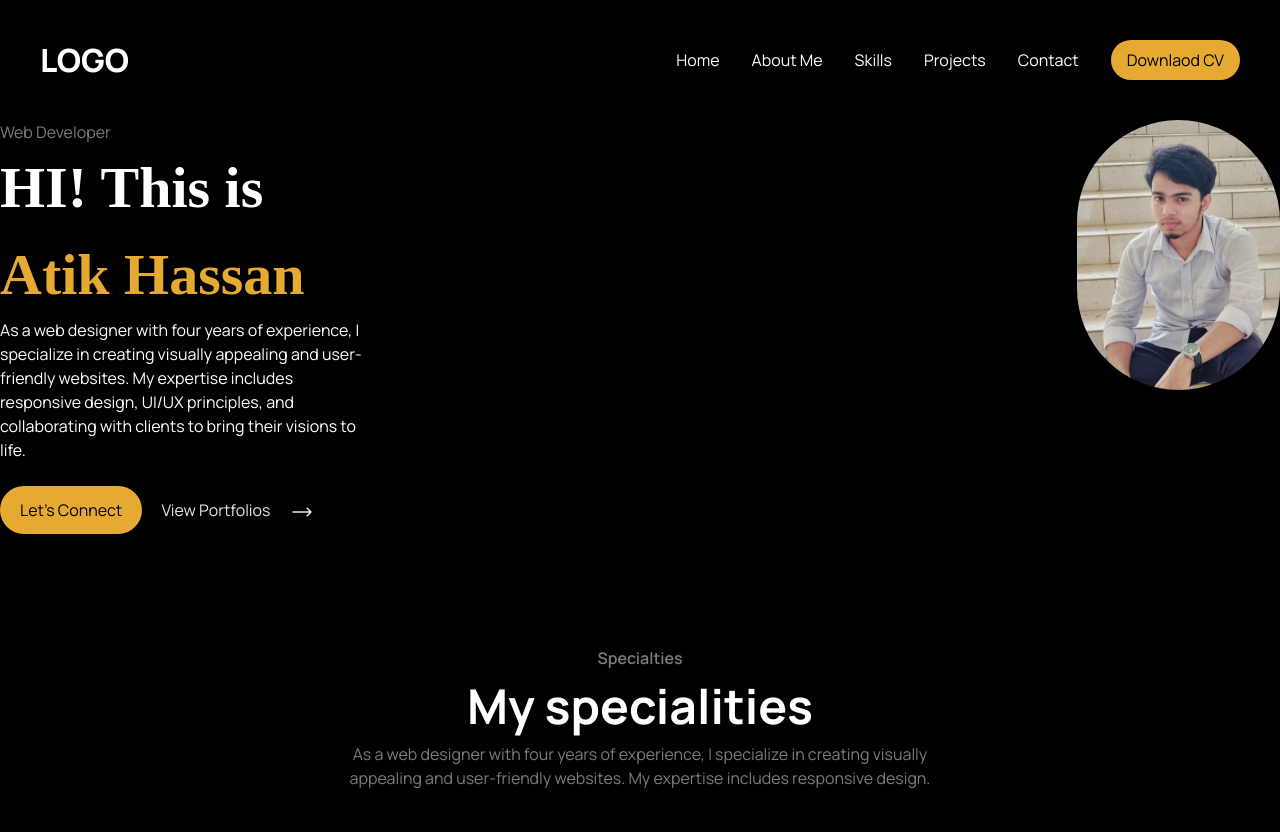
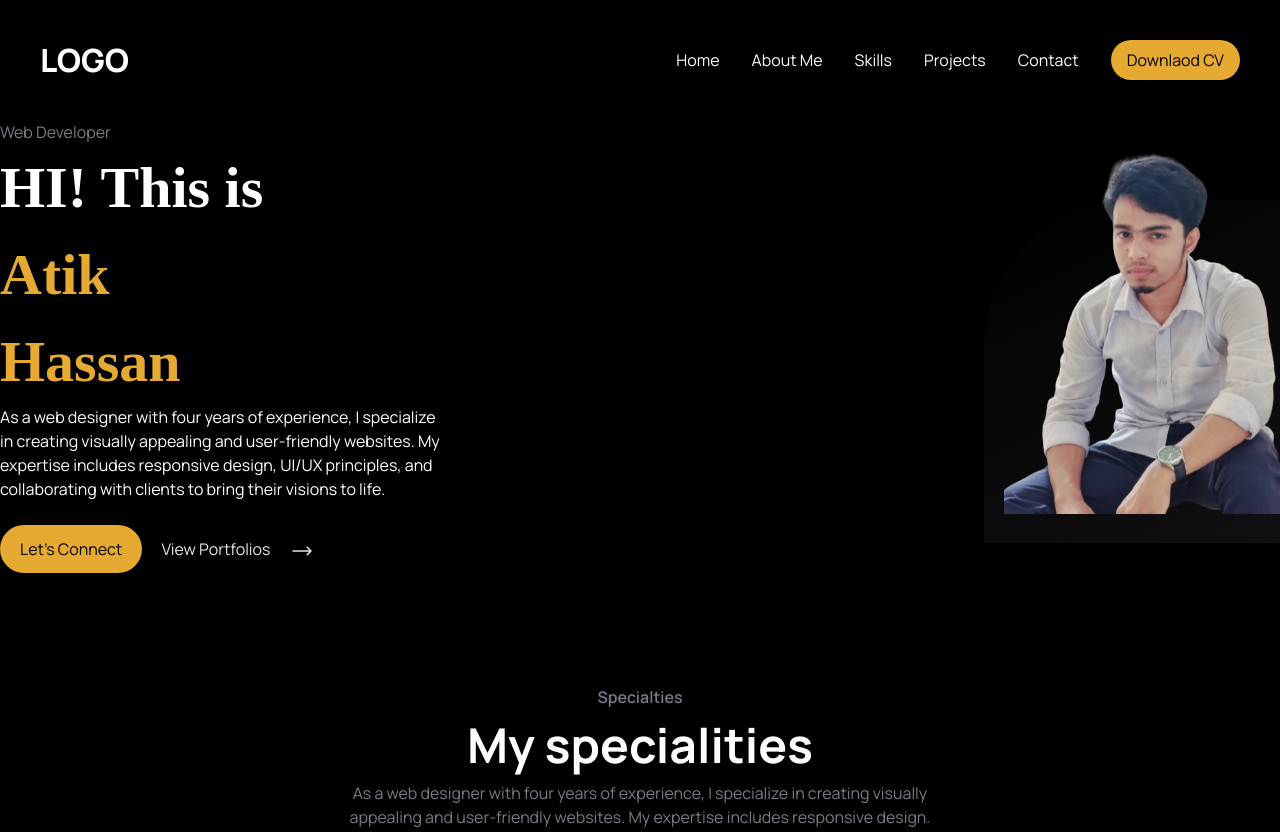
Before and after one commit to atik735/Protfolio-Assignment, a plain HTML site: page index.html in a window 1280 px wide. Shown: the top 832 px of the page. Drawn offline with nearby package versions, Linux system fonts and the light colour scheme.

Commit message:
commit changes

```diff
--- a/index.html
+++ b/index.html
@@ -48,10 +48,10 @@
                     <h1 class="text-white montagu-slabf w-[30%] font-bold text-[58px]">HI! This is <span class="text-[#E6AA32]">Atik Hassan</span></h1>
                 </div>
                 <div>
-                    <p class="w-[34%]">As a web designer with four years of experience, I specialize in creating visually appealing and user-friendly websites. My expertise includes responsive design, UI/UX principles, and collaborating with clients to bring their visions to life.</p>
+                    <p class="w-[45%]">As a web designer with four years of experience, I specialize in creating visually appealing and user-friendly websites. My expertise includes responsive design, UI/UX principles, and collaborating with clients to bring their visions to life.</p>
                 </div>
                 <div class="space-x-4 space-y-9">
-                    <button class="text-black bg-[#E6AA32] rounded-[53px] py-3 px-5">Let’s Connect</button>
+                    <button class="text-black bg-[#E6AA32] rounded-[53px] py-3 px-5">Let's Connect</button>
                     <button type="button" class="text-[#E6E6E6] ">View Portfolios
                         <svg xmlns="http://www.w3.org/2000/svg" fill="none" viewBox="0 0 24 24" stroke-width="1.5" stroke="currentColor" class="size-6 text-[#E6E6E6] inline ml-4">
                             <path stroke-linecap="round" stroke-linejoin="round" d="M17.25 8.25 21 12m0 0-3.75 3.75M21 12H3" />
@@ -60,7 +60,11 @@
                     </button>
                 </div>
             </div>
-            <div> <img class="w-80 rounded-full" src="images/atik (2).jpg" alt=""></div>
+            <div class="relative overflow-hidden">
+                <div class="absolute inset-0 bg-gradient-to-tl from-[#17171A] to-[#17171A00] z-0  mt-20 w-[692px] h-[343px] rounded-tl-[147px] ">
+
+                </div>
+                 <img src="images/atik1.png"  alt="Person"  class="relative ml-5 w-[492px]  z-10"> </div>
         </section>
     </header>
     <main>
```
Also changed, not shown: images/atik.jpg (renamed from images/atik (2).jpg), images/atik1.png (added).
